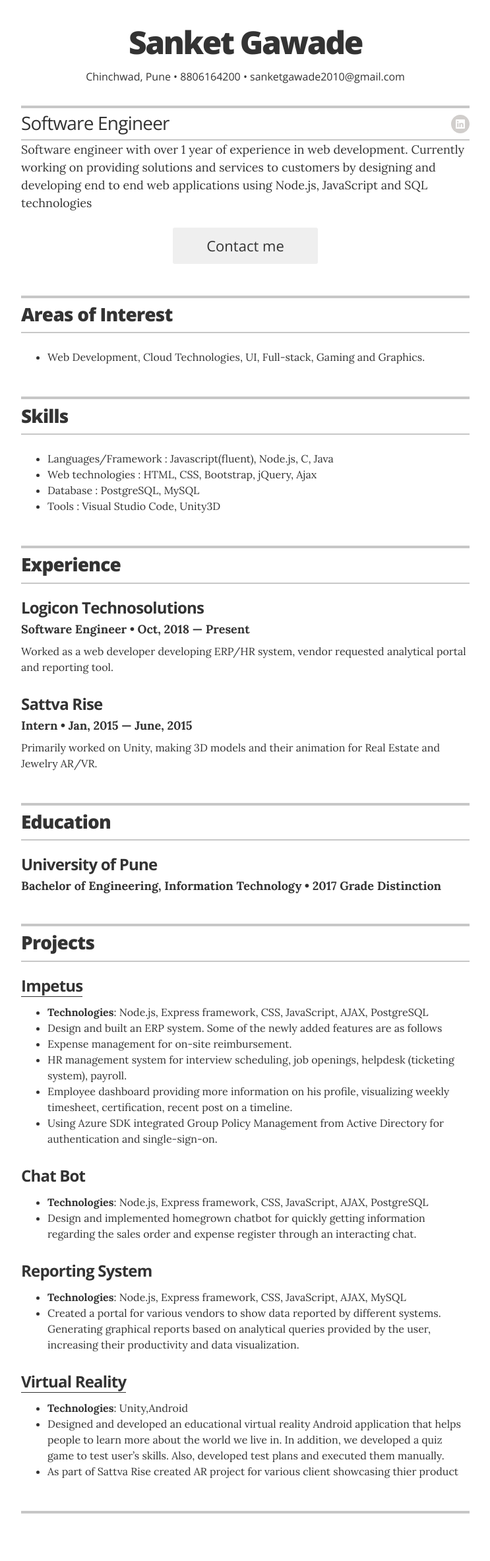
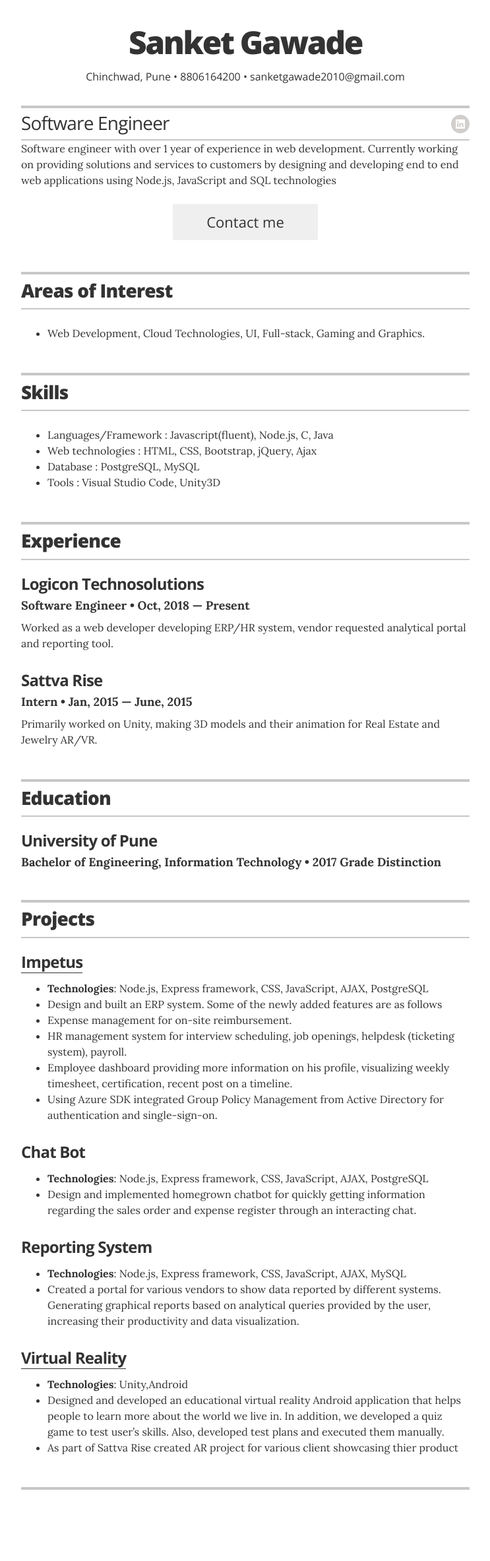
Before and after one commit to sanketgawaderepo/resume, a Jekyll site: the page built from index.html, in a window 1280 px wide. Shown: the whole page at 66% size, without its empty margins (268-1011 px from the left). Built offline with Jekyll 4.4.1, drawn with Linux system fonts in a browser that asks for light colours; after the commit the page ends 2330 px from its top, so only the background shows below that.

Commit message:
Update _resume.scss

```diff
--- a/_sass/_resume.scss
+++ b/_sass/_resume.scss
@@ -70,7 +70,7 @@
   }
 
   .executive-summary {
-    @include media_larger_than_mobile { font-size: 1.125rem; }
+    @include media_larger_than_mobile { font-size: 1.0rem; }
   }
 }
 
```
